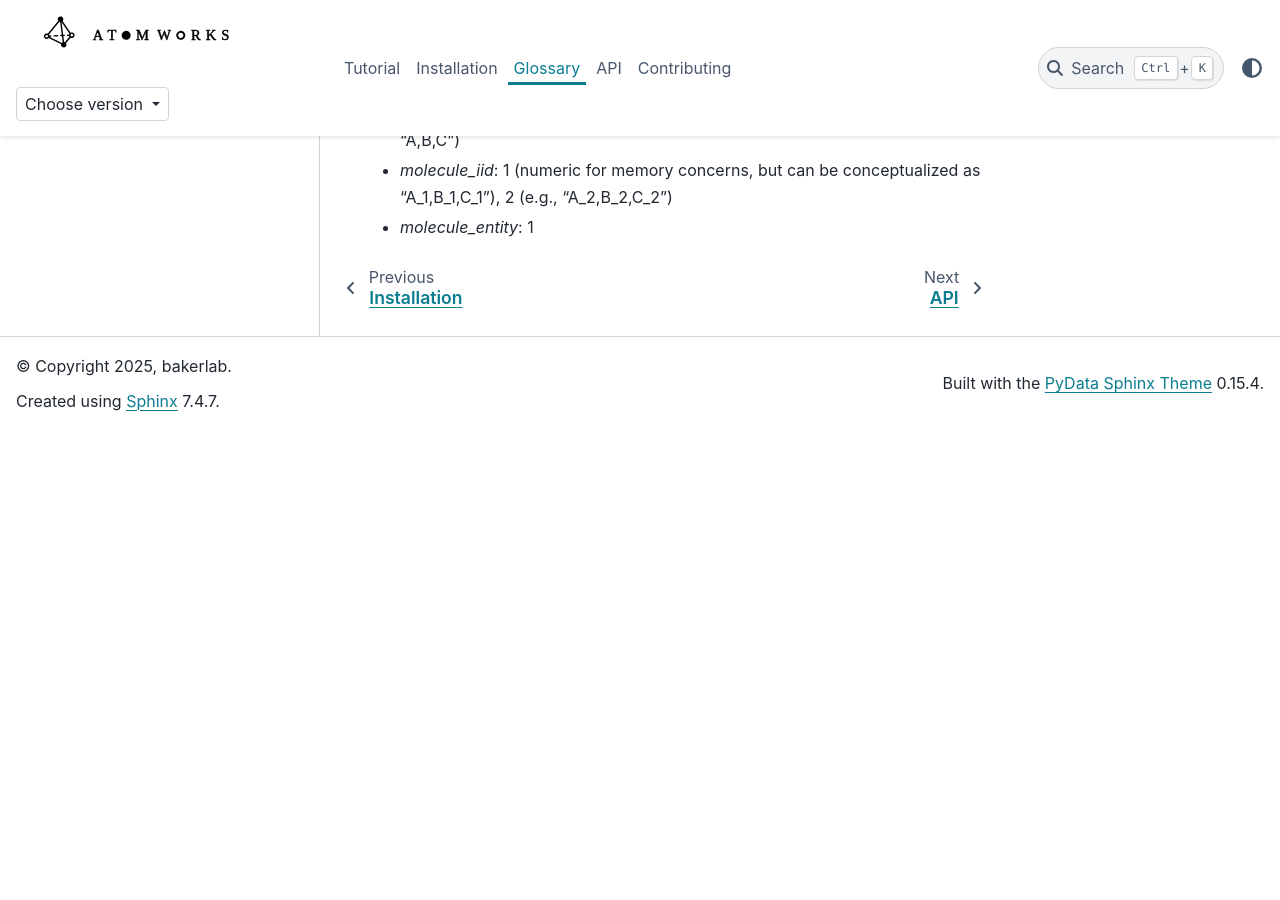
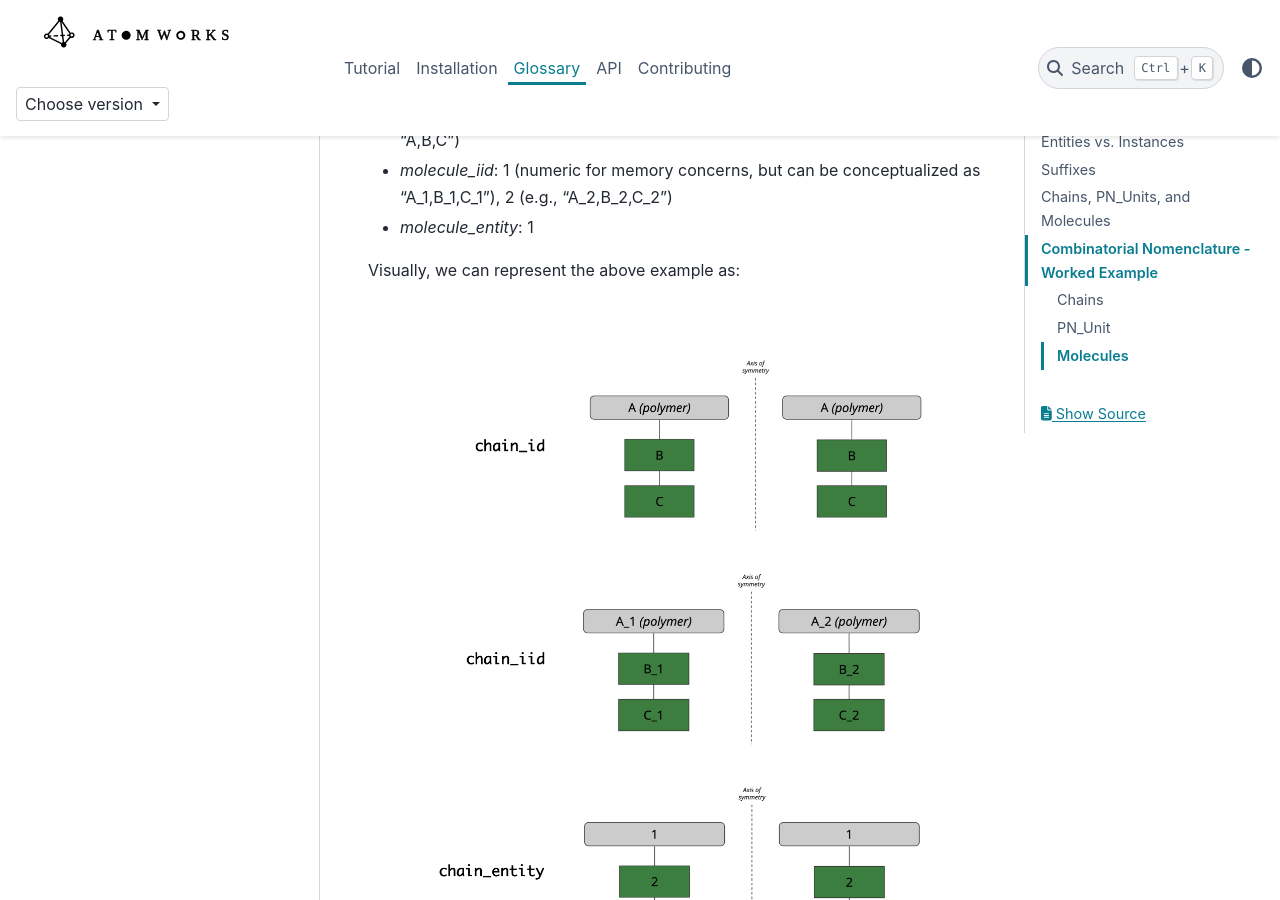
Before and after one commit to richardshuai/atomworks-caliby, a Sphinx documentation site: the page built from docs/glossary.rst, in a window 1280 px wide and 900 px high, scrolled down 2320 px. Built offline with Sphinx 7.4.7 and the PyData theme 0.15.4, drawn with Linux system fonts in a browser that asks for light colours; pages that are not in the unit, such as notebooks, are missing from menus; before the commit the page ends 2750 px from its top, so only the background shows below that; some of the changed lines change nothing that is shown.

Commit message:
docs: load and visualize structures

```diff
--- /dev/null
+++ b/docs/examples/load_and_visualize_structures.py
@@ -0,0 +1,166 @@
+"""
+Loading and Visualizing Protein Structures
+===========================================
+
+This example demonstrates how to load protein structures from various formats and explore their content using AtomWorks.
+
+.. figure:: /_static/examples/load_and_visualize_structures_01.png
+   :alt: Myoglobin structure visualization
+   :width: 400px
+
+   Interactive 3D visualization of myoglobin structure showing protein chains and heme ligand.
+
+**Key steps:**
+- Load structures using `parse()` vs `load_any()`
+- Explore structure annotations and metadata
+- Visualize structures interactively
+"""
+
+# %% [markdown]
+# ## Loading Structures
+#
+# AtomWorks provides two main functions for loading structures, each optimized for different scenarios:
+#
+# - **`parse()`**: Full processing pipeline that cleans, validates, and processes structures, typically from the RCSB PDB. Includes imputing missing atom, inferring bonds, and extensive validation.
+# - **`load_any()`**: Lightweight loader for structures that do not require as extensive processing, e.g., distillation examples. Much faster when you don't need the full cleaning pipeline or missing atoms imputed.
+#
+# If you see output like `Environment variable CCD_MIRROR_PATH` or `PDB_MIRROR_PATH` not set, don't worry - it just means we aren't using local copies of the PDB and/or CCD (we can still load the examples we need with an internet connection).
+
+import pathlib
+
+import numpy as np
+
+from atomworks.io import parse
+from atomworks.io.utils.io_utils import load_any
+from atomworks.io.utils.visualize import view
+
+# Set up path to test data
+TEST_DATA_DIR = pathlib.Path().resolve().parent.parent / "tests" / "data"
+pdb_dir = TEST_DATA_DIR / "pdb"
+
+# Load a myoglobin structure (SPERM WHALE MYOGLOBIN F46V N-BUTYL ISOCYANIDE AT PH 9.0)
+example_pdb_id = "101m"
+# PDB directories are typically sharded by the second and third characters of the PDB ID
+pdb_path = pdb_dir / f"{example_pdb_id[1:3]}/{example_pdb_id}.cif.gz"
+
+if not pdb_path.exists():
+    # If we haven't setup the test suite locally (which you can do with `atomworks setup tests`), load from RCSB directly
+    from biotite.database import rcsb
+    pdb_path = rcsb.fetch(example_pdb_id, "cif")
+
+# %% [markdown]
+# ### Using `parse()` for Full Processing
+#
+# For RCSB structures, we typically load structures with `parse()` to get clean data suitable for most downstream tasks.
+
+# There are many arguments that control how the structure is processed upon parsing; see the API documentation for more detail.
+# A few are:
+# - `remove_waters`: Whether to remove water molecules (True by default)
+# - `remove_ccds`: CCD codes to filter out (Default is a list of common crystallization aids, e.g., GOL, SO4, etc.)
+# - `add_missing_atoms`: Whether to add missing (e.g., unresolved) heavy atoms (True by default)
+# - `hydrogen_policy`: How to handle hydrogens (e.g., "keep", "remove", or "infer"). Default is "keep".
+# ... and many more!
+
+# `parse` returns a dictionary with several data fields; see the API docs for full details.
+# The loaded assembly information is stored in the "assemblies" key, which we use in the example below.
+
+parse_output = parse(pdb_path)
+
+print("Available data keys:", list(parse_output.keys()))
+
+# %% [markdown]
+# ### Using `load_any()` for Lightweight Loading
+
+# For comparison: load_any() for lightweight loading (no extensive processing)
+# Useful when you have clean data (e.g., from distillation) and/or want to preserve all annotations
+
+loaded_structure = load_any(pdb_path, extra_fields="all")  # Load with all available fields
+print(f"load_any result type: {type(loaded_structure)}")
+print(f"Number of models: {len(loaded_structure)}")
+
+# NOTE: load_any returns an AtomArrayStack directly, while parse returns a dictionary with metadata, chain info, assemblies, etc.
+
+# %% [markdown]
+# ## Structure Visualization
+#
+# AtomWorks includes built-in 3D visualization capabilities. Let's extract the biological assembly and explore the structure:
+
+# Extract the biological assembly (first assembly, first model)
+atom_array = parse_output["assemblies"]["1"][0]
+
+# Explore available annotations
+print("Available annotations:")
+annotations = atom_array.get_annotation_categories()
+for i, annotation in enumerate(annotations):
+    print(f"  {i+1:2d}. {annotation}")
+
+
+# %%
+
+# Visualize the complete structure within an interactive viewer
+view(atom_array)
+
+"""
+.. figure:: /_static/examples/load_and_visualize_structures_01.png
+   :alt: Myoglobin structure visualization
+   :width: 400px
+"""
+
+# %% [markdown]
+# ### Understanding Assemblies vs Asymmetric Units
+#
+# The RCSB PDB draws a distinction between asymmetric units and biological assemblies; see the [RCSB PDB 101 Guide](https://pdb101.rcsb.org/learn/guide-to-understanding-pdb-data/biological-assemblies) for more information.
+# The `parse()` function returns both asymmetric units and biological assemblies. Let's explore the difference:
+# For more information, see the
+
+# Compare asymmetric unit vs assembly
+asym_unit = parse_output["asym_unit"][0]  # First model of asymmetric unit
+assembly = parse_output["assemblies"]["1"][0]  # First model of first assembly
+
+print(f"Asymmetric unit atoms: {len(asym_unit)}")
+print(f"Assembly atoms: {len(assembly)}")
+print(f"\nFor this structure, they are {'the same' if len(asym_unit) == len(assembly) else 'different'}")
+
+# Show available assemblies
+print(f"\nAvailable assemblies: {list(parse_output['assemblies'].keys())}")
+
+# %% [markdown]
+# ## Data Exploration
+#
+# Let's now explore the structure composition by examining chains, residues, and other annotations:
+
+# Examine chain composition
+unique_chains = np.unique(atom_array.chain_id)
+print(f"Chains present: {unique_chains}")
+
+# Analyze what each chain contains
+for chain in unique_chains:
+    chain_mask = atom_array.chain_id == chain
+    unique_residues = np.unique(atom_array.res_name[chain_mask])
+    print(f"\nChain {chain}: {len(unique_residues)} unique residue types")
+    print(f"  Examples: {unique_residues[:5]}")  # Show first 5 residue types
+    print(f"  Total atoms: {np.sum(chain_mask)}")
+
+# %% [markdown]
+# ### Exploring Metadata and Chain Information
+#
+# The `parse()` function also extracts rich metadata about the structure from the RCSB:
+
+# Explore metadata
+metadata = parse_output["metadata"]
+print("Structure metadata:")
+for key, value in metadata.items():
+    if key != "parse_arguments":  # Skip the verbose parse arguments
+        print(f"  {key}: {value}")
+
+# Explore chain information for Chain A
+chain_a_info = parse_output["chain_info"].get("A", {})
+print("\nChain A information:")
+for key, value in chain_a_info.items():
+    # Show only a preview for long lists or strings
+    if isinstance(value, str | list):
+        preview = value[:15]
+        suffix = "..." if len(value) > 15 else ""
+        print(f"  {key}: '{preview}{suffix}'")
+    else:
+        print(f"  {key}: {value}")
--- a/docs/glossary.rst
+++ b/docs/glossary.rst
@@ -48,3 +48,9 @@
 - `molecule_id`: 1 (numeric for memory concerns, but can be conceptualized as "A,B,C")
 - `molecule_iid`: 1 (numeric for memory concerns, but can be conceptualized as "A_1,B_1,C_1"), 2 (e.g., "A_2,B_2,C_2")
 - `molecule_entity`: 1
+
+Visually, we can represent the above example as:
+
+.. image:: _static/atomworks_glossary.png
+    :alt: Visual representation of AtomWorks combinatorial nomenclature worked example
+    :align: center
```
Also changed, not shown: docs/_static/atomworks_glossary.png (added), docs/_static/examples/load_and_visualize_structures_01.png (added).
